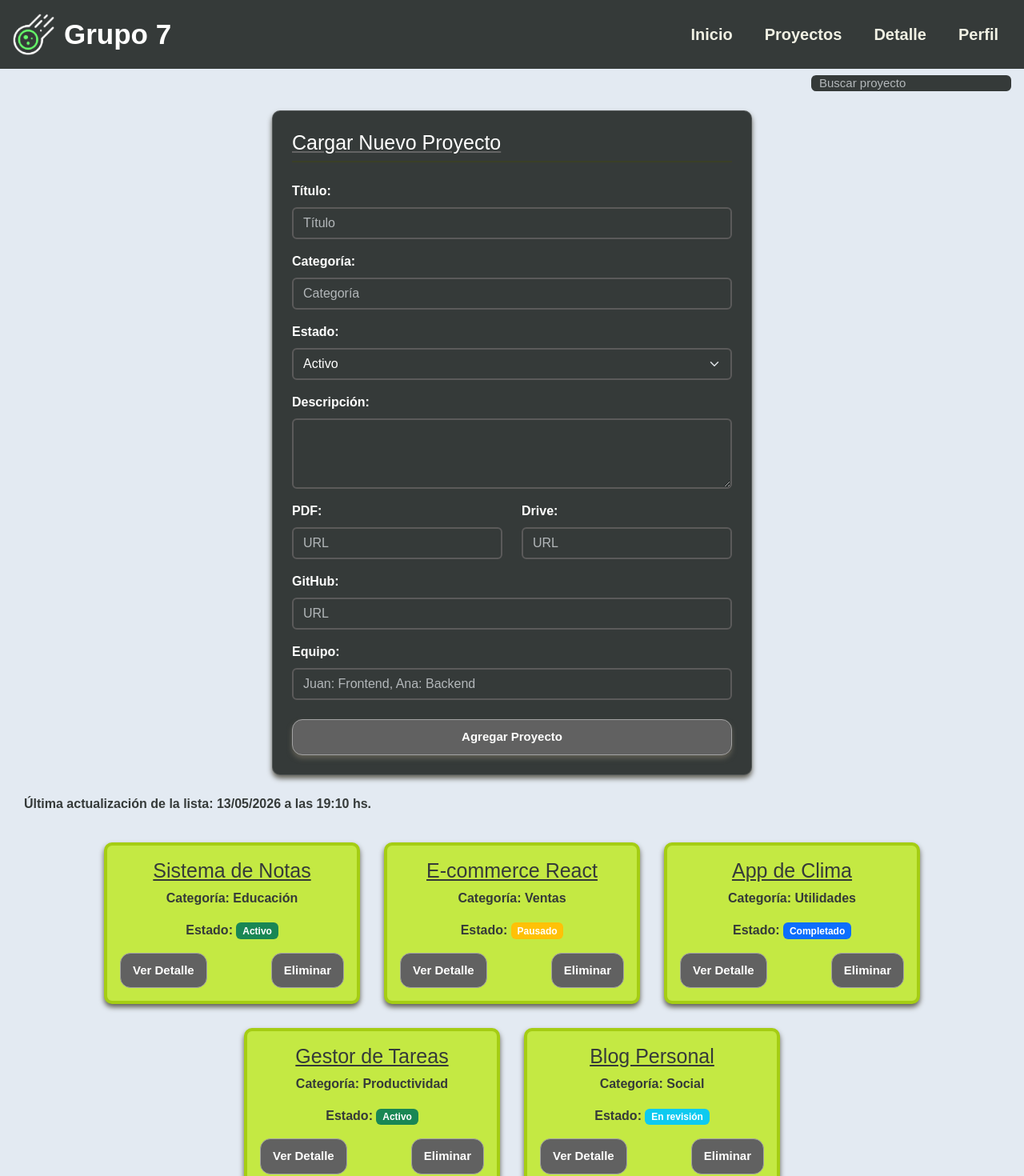
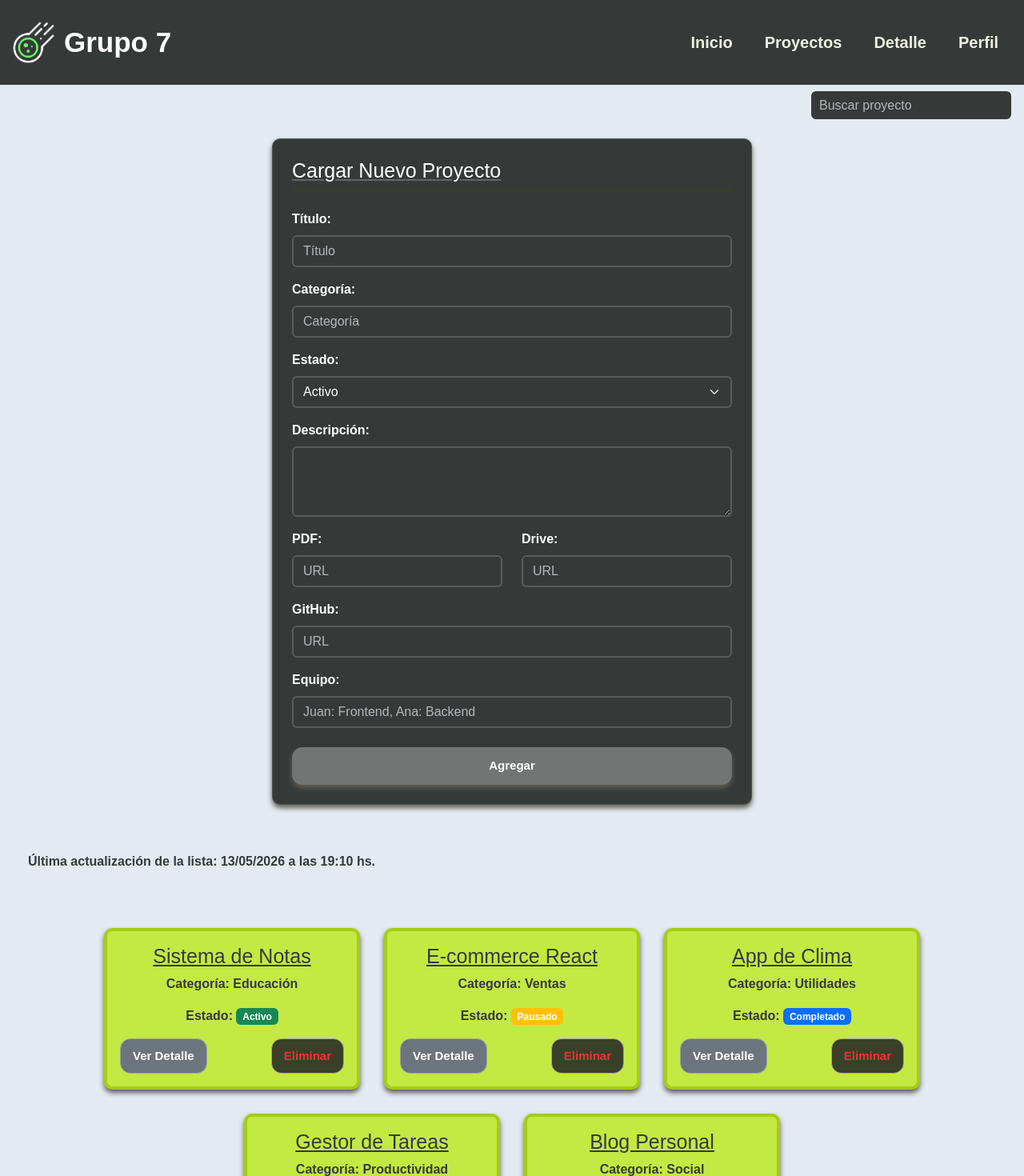
Before and after one commit to RFranciscoTolaba/pv_tp3_grupo7, a React (Vite) app: page / in a window 1280 px wide. Shown: the top 1470 px of the page at 80% size. Built offline with nearby package versions, Linux system fonts and the light colour scheme.

Commit message:
Correcion de de botones y hovers - Llampa Kevin

```diff
--- a/src/components/DetalleProyecto.jsx
+++ b/src/components/DetalleProyecto.jsx
@@ -21,7 +21,7 @@ const DetalleProyecto = ({ proyecto, onVolver }) => {
       <Card.Body>
 
         <Button
-          variant="dark"
+          variant="secondary"
           className="mb-3"
           onClick={onVolver}
         >
--- a/src/components/Footer.jsx
+++ b/src/components/Footer.jsx
@@ -4,7 +4,7 @@ const Footer = () => {
 
   return (
 
-    <footer style={{ backgroundColor: "var(--bg-secondary-color)", color: "var(--primary-text-color)", padding: "15px", textAlign: "center", fontSize: "18px" }}>
+    <footer className="footerPers" style={{ backgroundColor: "var(--bg-secondary-color)", color: "var(--primary-text-color)", padding: "15px", textAlign: "center", fontSize: "18px" }}>
 
       <Container>
 
--- a/src/components/FormularioProyecto.jsx
+++ b/src/components/FormularioProyecto.jsx
@@ -179,7 +179,7 @@ function FormularioProyecto({ onAgregarProyecto }) {
             className="btnSave w-100"
             onClick={Agregar}
           >
-            Agregar Proyecto
+            Agregar
           </Button>
 
         </Form>
--- a/src/components/Nav.jsx
+++ b/src/components/Nav.jsx
@@ -4,21 +4,21 @@ const Nav = () => {
 
   return (
 
-    <BsNav className="ms-auto">
+    <BsNav className="Navbar ms-auto">
 
-      <BsNav.Link href="#" style={{ color: "rgb(240, 240, 227)", fontSize: "20px", padding: "0 20px" }}>
+      <BsNav.Link href="#" className="Navlink" style={{ color: "rgb(240, 240, 227)", fontSize: "20px", padding: "0 20px" } }>
         Inicio
       </BsNav.Link>
 
-      <BsNav.Link href="#" style={{ color: "rgb(240, 240, 227)", fontSize: "20px", padding: "0 20px" }}>
+      <BsNav.Link href="#" className="Navlink" style={{ color: "rgb(240, 240, 227)", fontSize: "20px", padding: "0 20px" }}>
         Proyectos
       </BsNav.Link>
 
-      <BsNav.Link href="#" style={{ color: "rgb(240, 240, 227)", fontSize: "20px", padding: "0 20px" }}>
+      <BsNav.Link href="#" className="Navlink" style={{ color: "rgb(240, 240, 227)", fontSize: "20px", padding: "0 20px" }}>
         Detalle
       </BsNav.Link>
 
-      <BsNav.Link href="#" style={{ color: "rgb(240, 240, 227)", fontSize: "20px", padding: "0 20px" }}>
+      <BsNav.Link href="#" className="Navlink" style={{ color: "rgb(240, 240, 227)", fontSize: "20px", padding: "0 20px" }}>
         Perfil
       </BsNav.Link>
 
--- a/src/components/ProyectoCard.jsx
+++ b/src/components/ProyectoCard.jsx
@@ -45,15 +45,17 @@ const ProyectoCard = ({ proyecto, onEliminar, onVerDetalle }) => {
             variant="secondary"
             size="sm"
             onClick={() => onVerDetalle(proyecto)}
+            className="btnGeneral"
           >
             Ver Detalle
           </Button>
 
           <Button
-            className="btn-delete"
-            //variant="danger"
+
+            variant="danger"
             size="sm"
             onClick={() => onEliminar(id)}
+            className="btn-delete"
           >
             Eliminar
           </Button>
--- a/src/css/style.css
+++ b/src/css/style.css
@@ -29,7 +29,9 @@ body {
   font-weight: 550;
   font-style: normal;
   display: grid;
+
   margin: 0px;
+
 }
 
 header {
@@ -70,7 +72,7 @@ header img {
   margin: 0;
 }
 
-.Navbar ul li a {
+.Navlink{
   display: block;
   height: 90px;
   align-content: center;
@@ -79,8 +81,8 @@ header img {
   transition: var(--transition);
 }
 
-.Navbar ul li a:link,
-.Navbar ul li a:visited {
+.Navlink:link,
+.Navlink:visited {
   background-color: var(--bg-secondary-color);
   color: rgb(240, 240, 227);
   text-align: center;
@@ -88,8 +90,8 @@ header img {
 
 }
 
-.Navbar ul li a:hover,
-.Navbar ul li a:active {
+.Navlink:hover,
+.Navlink:active {
   background-color: var(--primary-hover);
   font-size: 25px;
   text-shadow: 0 2px 6px rgb(173, 161, 148);
@@ -107,10 +109,10 @@ header img {
 }
 
 .searchInput {
-  height: 20px;
-  width: 250px;
+  height: 35px;
+  width: 280px;
   padding: 10px;
-  font-size: 15px;
+  font-size: 16px;
   border: none;
   outline: none;
   background-color: var(--bg-secondary-color);
@@ -254,7 +256,30 @@ h2 {
 }
 
 .btn {
-    background-color: rgb(97, 97, 97);
+
+    border-radius: 13px;
+    transition: var(--transition);
+
+
+}
+.btn:link,
+.btn:visited {
+  display: inline-block;
+  color: var(--button-text-color);
+  padding: 10px 15px;
+  text-decoration: none;
+  border-radius: 13px;
+}
+
+.btn:hover,
+.btn:active {
+  /*background-color: rgb(153, 153, 153);*/
+  color: rgb(255, 255, 255);
+  box-shadow: 0 3px 3px rgb(69, 83, 16);
+  transform: scale(1.08);
+}
+.btnGeneral {
+    /*background-color: rgb(97, 97, 97);*/
     color: var(--primary-text-color);
     padding: 10px 15px;
     border: 1px solid rgb(163, 163, 163);
@@ -266,8 +291,8 @@ h2 {
 
 }
 
-.btn:link,
-.btn:visited {
+.btnGeneral:link,
+.btnGeneral:visited {
   display: inline-block;
   color: var(--button-text-color);
   padding: 10px 15px;
@@ -275,8 +300,8 @@ h2 {
   border-radius: 13px;
 }
 
-.btn:hover,
-.btn:active {
+.btnGeneral:hover,
+.btnGeneral:active {
   background-color: rgb(153, 153, 153);
   color: rgb(255, 255, 255);
   box-shadow: 0 3px 3px rgb(69, 83, 16);
@@ -328,7 +353,7 @@ h2 {
   transform: scale(1.08);
 }
 
-
+*/
 .btn-delete {
   display: flex;
 
@@ -354,7 +379,7 @@ h2 {
   color: var(--primary-text-color);
   box-shadow: 0 3px 3px rgb(69, 83, 16);
   transform: scale(1.08);
-}*/
+}
 
 footer {
   background-color: var(--bg-secondary-color);
@@ -362,11 +387,12 @@ footer {
   text-align: center;
   padding: 15px;
   font-size: 18px;
+  /*margin-top: auto !important; */
 }
 
 .registro-actividad{
   display: flex;
   justify-content: left;
-  padding-left: 30px;
+  padding: 35px;
 
 }
```
Also changed, not shown: src/App.jsx (+16 -1 lines).
